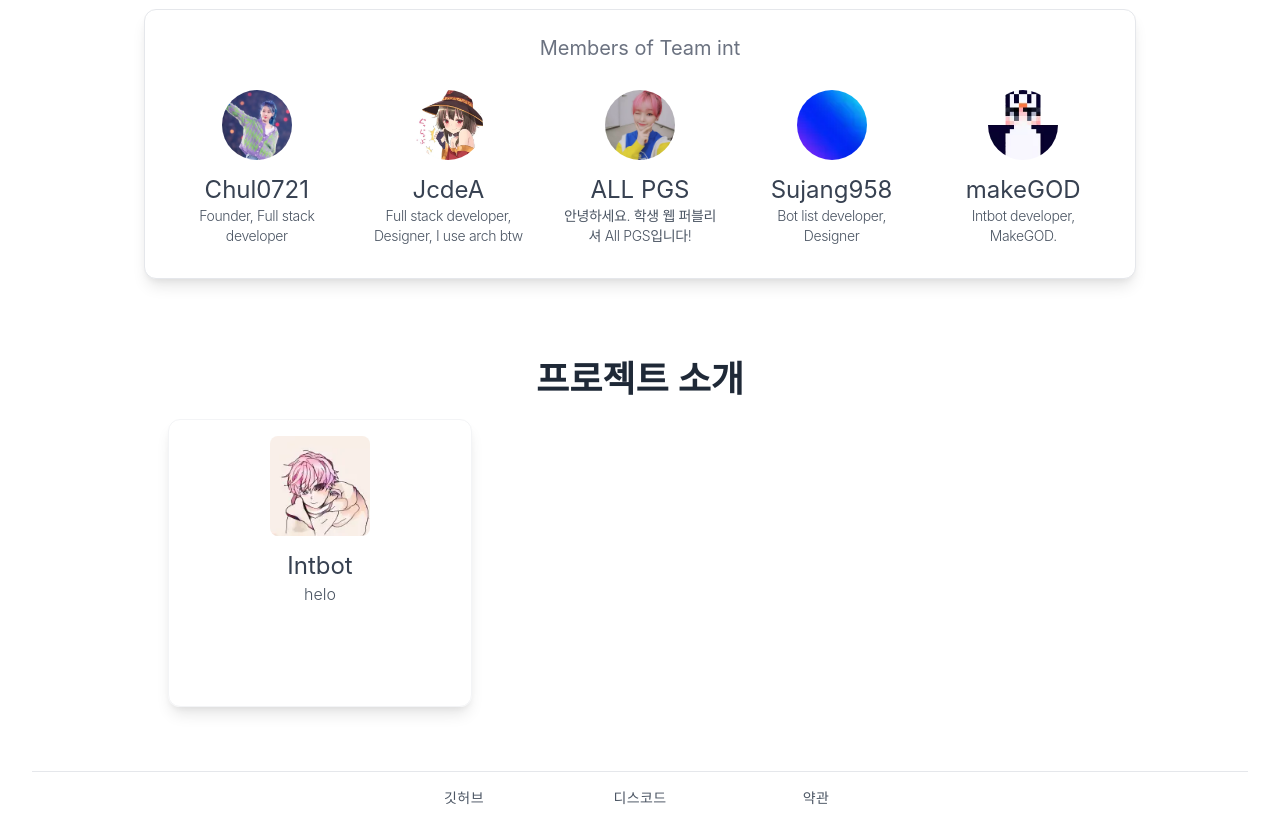
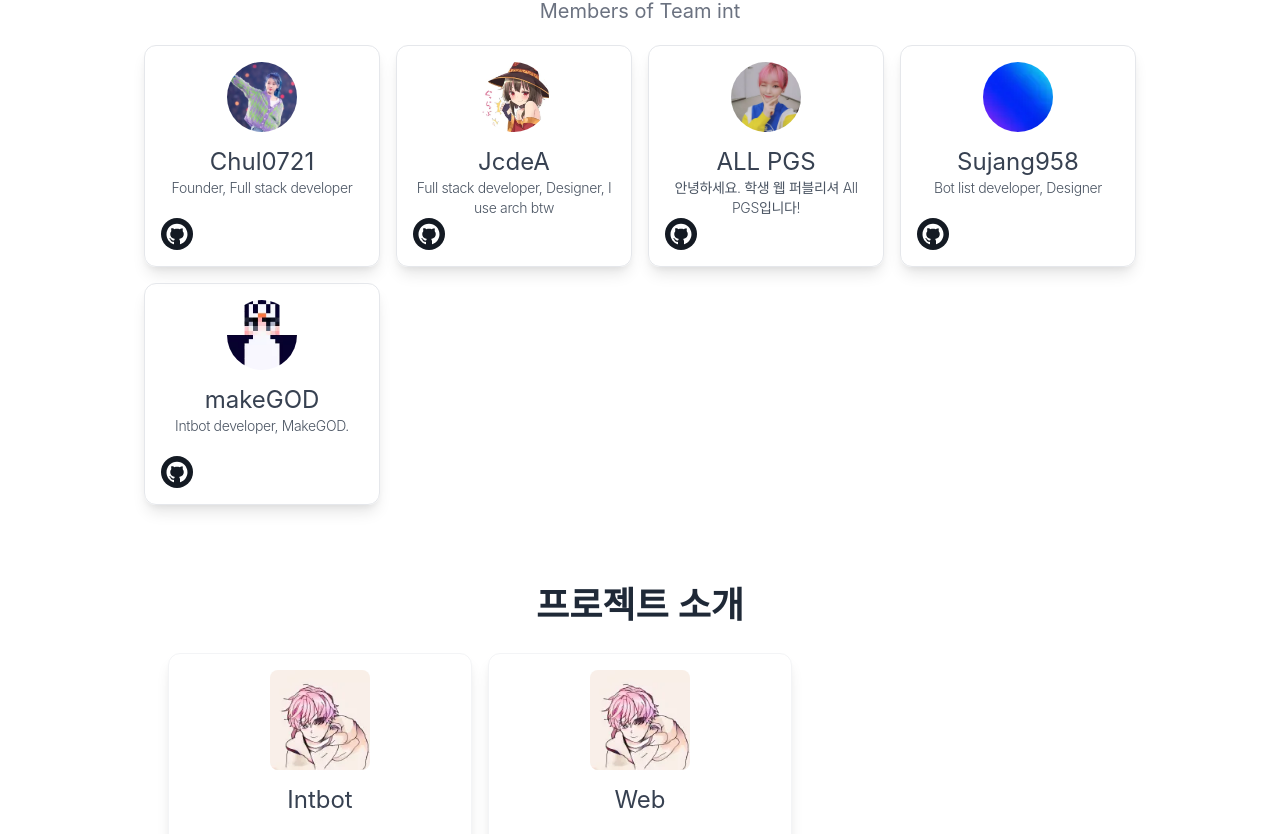
Before and after one commit to Team-int/Web, a Next.js app: page / in a window 1280 px wide. Shown: the part 992-1826 px from the top of the page. Built offline with nearby package versions, Linux system fonts and the light colour scheme.

Commit message:
optimze grids

```diff
--- a/components/footer.tsx
+++ b/components/footer.tsx
@@ -1,7 +1,7 @@
 import Link from 'next/link'
 const Footer: React.FC = () => {
   return (
-    <footer className="dark:bg-primary w-full pt-8 pb-4 font-light text-gray-600  dark:text-gray-200 px-8 tracking-wide">
+    <footer className="dark:bg-primary relative z-10 w-full pt-8 pb-4 font-light text-gray-600  dark:text-gray-200 px-8 tracking-wide">
       <hr />
       <div className=" pt-4 grid grid-cols-3 gap-4 grid-flow-row max-w-lg mx-auto text-sm text-center pb-5">
         <Link href="https://github.com/team-int">깃허브</Link>
--- a/components/header.tsx
+++ b/components/header.tsx
@@ -75,11 +75,11 @@ const Header: FC = () => {
     <>
       <button
         onClick={() => setShowMenu(false)}
-        className={`fixed inset-0 nav h-screen w-screen   block transition-opacity bg-black opacity-50 md:hidden ${
-          showMenu ? 'show z-20' : 'z-0'
+        className={`fixed inset-0 nav h-screen w-screen  block transition-opacity bg-black opacity-50 md:hidden ${
+          showMenu ? 'show z-30' : 'z-0'
         }`}
       />
-      <nav className="   shadow  transition-colors duration 200 fixed px-4 md:px-6 py-5 md:py-6 bg-white text-black dark:bg-gray-800 z-40 w-full h-16 md:h-20">
+      <nav className="  shadow  transition-colors duration 200 fixed px-4 md:px-6 py-5 md:py-6 bg-white text-black dark:bg-gray-800 z-50 w-full h-16 md:h-20">
         <div className="max-w-8xl m-auto md:px-2">
           <div className="flex justify-between items-center">
             <div className="flex items-center">
@@ -122,7 +122,7 @@ const Header: FC = () => {
       </nav>
 
       <div
-        className={`fixed inset-y-0 right-0 z-30 mobile-nav md:hidden shadow-2xl overflow-y-auto transition duration-200 ease-out transform translate-x-0 dark:bg-gray-700 bg-white border-r-2 lg:translate-x-0 lg:static lg:inset-0 ${
+        className={`fixed inset-y-0 right-0 z-40 mobile-nav md:hidden shadow-2xl overflow-y-auto transition duration-200 ease-out transform translate-x-0 dark:bg-foreground bg-white border-r-2 lg:translate-x-0 lg:static lg:inset-0 ${
           showMenu ? 'shadow-2xl ease-out translate-x-0' : 'shadow-none ease-in translate-x-full'
         }`}
       >
@@ -148,7 +148,7 @@ const MobileMenuButton: FC<{ url: string; text: string; setShowMenu: (a: boolean
   setShowMenu,
 }) => {
   return (
-    <div className="px-4 h-12 space-y-1 sm:px-3 bg-white text-black dark:text-white dark:bg-gray-700  block  py-2 ">
+    <div className="px-4 h-12 space-y-1 sm:px-3 bg-white text-black dark:text-white dark:bg-foreground  block  py-2 ">
       <Link href={url}>
         <button
           onClick={() => {
--- a/components/layout.tsx
+++ b/components/layout.tsx
@@ -12,7 +12,7 @@ const Layout: React.FC = ({ children }: LayoutProps) => {
       <div className="z-10 text-black  transition-colors duration-200">
         <Header />
       </div>
-      <main className="pt-14 md:pt-20 text-gray-800 dark:text-gray-100 bg-white dark:bg-primary transition-colors duration-200">
+      <main className="pt-14 md:pt-20 text-gray-800 dark:text-gray-100 bg-white dark:bg-primary z-10 relative transition-colors duration-200">
         {children}
       </main>
       <Footer />
--- a/components/membercard.tsx
+++ b/components/membercard.tsx
@@ -1,16 +1,18 @@
 import Image from 'next/image'
+import { AiFillGithub } from 'react-icons/ai'
+
 export type memberProps = {
   name: string
   profile: string
   desc: string
-  url: string
+  github: string
 }
-const MemberCard: React.FC<memberProps> = ({ name, profile, desc, url }: memberProps) => {
+const MemberCard: React.FC<memberProps> = ({ name, profile, desc, github }: memberProps) => {
   return (
-    <div className="p-2 ">
+    <div className="p-4 rounded-xl border shadow-lg  w-full max-w-xs justify-center m-auto">
       <div className="flex-col  flex justify-center items-center ">
         <div className="flex-shrink-0">
-          <a href={url} className="block ">
+          <a href={github} className="block ">
             <Image
               src={profile}
               width={70}
@@ -22,14 +24,16 @@ const MemberCard: React.FC<memberProps> = ({ name, profile, desc, url }: memberP
           </a>
         </div>
         <div className="mt-2 text-center flex flex-col">
-          <a href={url} className="text-gray-700 text-xl dark:text-white md:text-2xl">
-            {name}
-          </a>
-          <span className="text-gray-600 text-sm md:text-md tracking-tight  dark:text-gray-300 font-light">
+          <p className="text-gray-700 text-xl dark:text-white md:text-2xl">{name}</p>
+          <p className="text-gray-600 text-sm md:text-md tracking-tight h-10 dark:text-gray-300 font-light">
             {desc}
-          </span>
+          </p>
         </div>
       </div>
+      <AiFillGithub
+        href={github}
+        className="text-xl  text-white dark:bg-gray-700 bg-primary rounded-full p-1 relative  w-8 h-8"
+      />
     </div>
   )
 }
--- a/components/projectcard.tsx
+++ b/components/projectcard.tsx
@@ -7,7 +7,7 @@ export type ProjectProps = {
 }
 const ProjectCard: React.FC<ProjectProps> = ({ name, image, desc, url }: ProjectProps) => {
   return (
-    <div className="p-2 mx-2 h-72  rounded-xl shadow-lg transition hover:-translate-y-1 duration-200 transform border border-gray-100 hover:shadow-2xl pt-4">
+    <div className="p-2 max-w-sm m-2 h-80  rounded-xl shadow-lg transition hover:-translate-y-1 duration-200 transform border border-gray-100 hover:shadow-2xl pt-4">
       <div className="flex-col flex justify-center items-center  ">
         <div className="flex-shrink-0">
           <a href={url} className="block ">
@@ -25,7 +25,9 @@ const ProjectCard: React.FC<ProjectProps> = ({ name, image, desc, url }: Project
           <a href={url} className="text-gray-700 dark:text-white text-2xl capitalize">
             {name}
           </a>
-          <span className="text-gray-600 text-md dark:text-gray-300 font-light">{desc}</span>
+          <span className="text-gray-600 text-md dark:text-gray-300 font-light p-4 break-normal">
+            {desc}
+          </span>
         </div>
       </div>
     </div>
--- a/pages/index.tsx
+++ b/pages/index.tsx
@@ -7,31 +7,31 @@ const members: Record<string, memberProps> = {
   chul0721: {
     name: 'Chul0721',
     profile: '/static/images/members/chul.webp',
-    url: 'https://github.com/chul0721',
+    github: 'https://github.com/chul0721',
     desc: 'Founder, Full stack developer',
   },
   JcdeA: {
     name: 'JcdeA',
     profile: '/static/images/members/io.webp',
-    url: 'https://github.com/JcdeA',
+    github: 'https://github.com/JcdeA',
     desc: 'Full stack developer, Designer, I use arch btw',
   },
   kms: {
     name: 'ALL PGS',
     profile: '/static/images/members/kms.webp',
-    url: 'https://github.com/kms0219kms',
+    github: 'https://github.com/kms0219kms',
     desc: '안녕하세요. 학생 웹 퍼블리셔 All PGS입니다!',
   },
   sujang: {
     name: 'Sujang958',
     profile: '/static/images/members/sujang.webp',
-    url: 'https://github.com/sujang958',
+    github: 'https://github.com/sujang958',
     desc: 'Bot list developer, Designer',
   },
   agg: {
     name: 'makeGOD',
     profile: '/static/images/members/agg.webp',
-    url: 'https://github.com/makeGOD',
+    github: 'https://github.com/makeGOD',
     desc: 'Intbot developer, MakeGOD.',
   },
 }
@@ -68,7 +68,7 @@ const Home: NextPage = () => {
         </div>
       </div>
       <div
-        className="transtition-colors duration-200 dark:bg-primary   bg-white mx-auto rounded-2xl  "
+        className="transtition-colors duration-200 z-60 relative mx-auto rounded-2xl  "
         id="about"
       >
         <div className="p-4 mx-auto max-w-5xl pt-12   text-center ">
@@ -77,34 +77,41 @@ const Home: NextPage = () => {
           </span>
           <hr className="my-8 mx-2 md:mx-0 md:my-20" />
           <p className="text-center text-4xl font-bold text-gray-800 dark:text-white">팀 소개</p>
-          <div className=" transtition-colors duration-200 p-6 bg-white dark:bg-foreground rounded-xl  shadow-lg border border-gray-200 mt-2 md:mt-3">
+
           <p className="text-center mb-5 text-xl font-normal text-gray-500 dark:text-gray-300">
             Members of Team int
           </p>
-            <div className="grid grid-cols-2 sm:grid-cols-3 lg:grid-cols-5  gap-4">
+          <div className="grid grid-cols-1 sm:grid-cols-2 lg:grid-cols-4  gap-4">
             {Object.keys(members).map((memberkey) => {
               const member = members[memberkey]
               return (
-                  <div key={memberkey}>
+                <>
                   <MemberCard
-                      url={member.url}
+                    github={member.github}
                     name={member.name}
                     profile={member.profile}
                     desc={member.desc}
                   />
-                  </div>
+                </>
               )
             })}
           </div>
-          </div>
+
           <div className="rounded-xl p-4 pt-20">
             <p className="text-4xl font-semibold">프로젝트 소개</p>
             <div className="grid grid-cols-1 md:grid-cols-3 gaps-4 pt-5">
               <ProjectCard
-                url="example.com"
+                url="https://github.com/Team-int/intbot"
                 name="intbot"
                 image="/static/images/projects/intbot.webp"
-                desc="helo"
+                desc="팀 int 에서 개발된 다양한 재밌는 엔터테인먼트 기능들을 갖고 있는 디스코드 봇 입니다.
+                도박, 대시보드, 음악, 게임 등 다양한 컨텐츠를 갖고 있습니다."
+              />
+              <ProjectCard
+                url="https://lab.jcde.xyz/Team-int/Web"
+                name="Web"
+                image="/static/images/projects/intbot.webp"
+                desc="지금 보고 있는 웹사이트입니다!"
               />
             </div>
           </div>
--- a/styles/global.css
+++ b/styles/global.css
@@ -186,10 +186,10 @@ li {
 .nav {
   opacity: 0;
 
-  -webkit-transition: opacity 200ms ease-in-out;
-  -moz-transition: opacity 200ms ease-in-out;
-  -o-transition: opacity 200ms ease-in-out;
-  transition: opacity 200ms ease-in-out;
+  -webkit-transition: opacity 200ms ease-out;
+  -moz-transition: opacity 200ms ease-out;
+  -o-transition: opacity 200ms ease-out;
+  transition: opacity 200ms ease-out;
 }
 .nav.show{
   opacity: 0.5;
```
Also changed, not shown: .eslintrc.js. Lines whose indentation alone changed are shown as unchanged.
